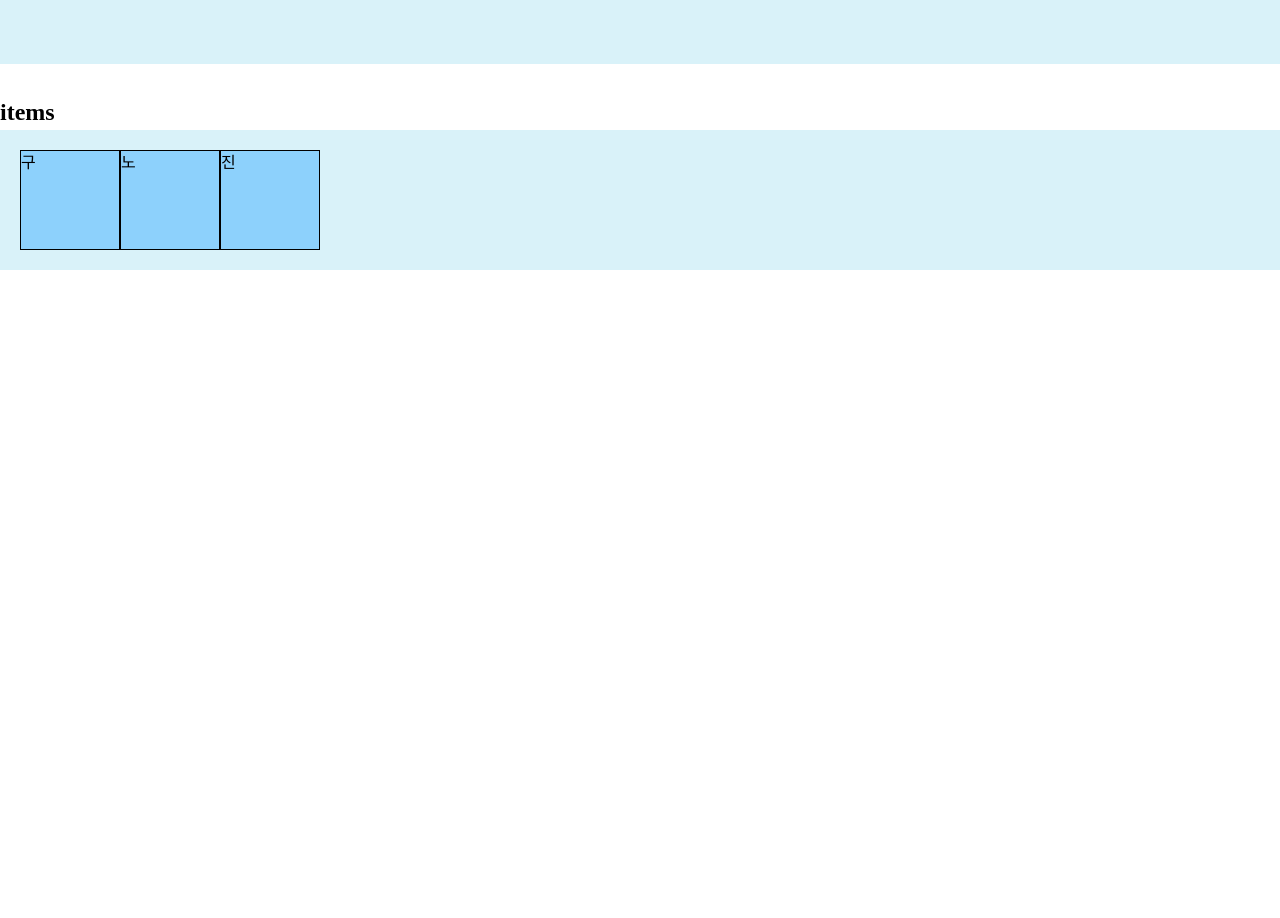
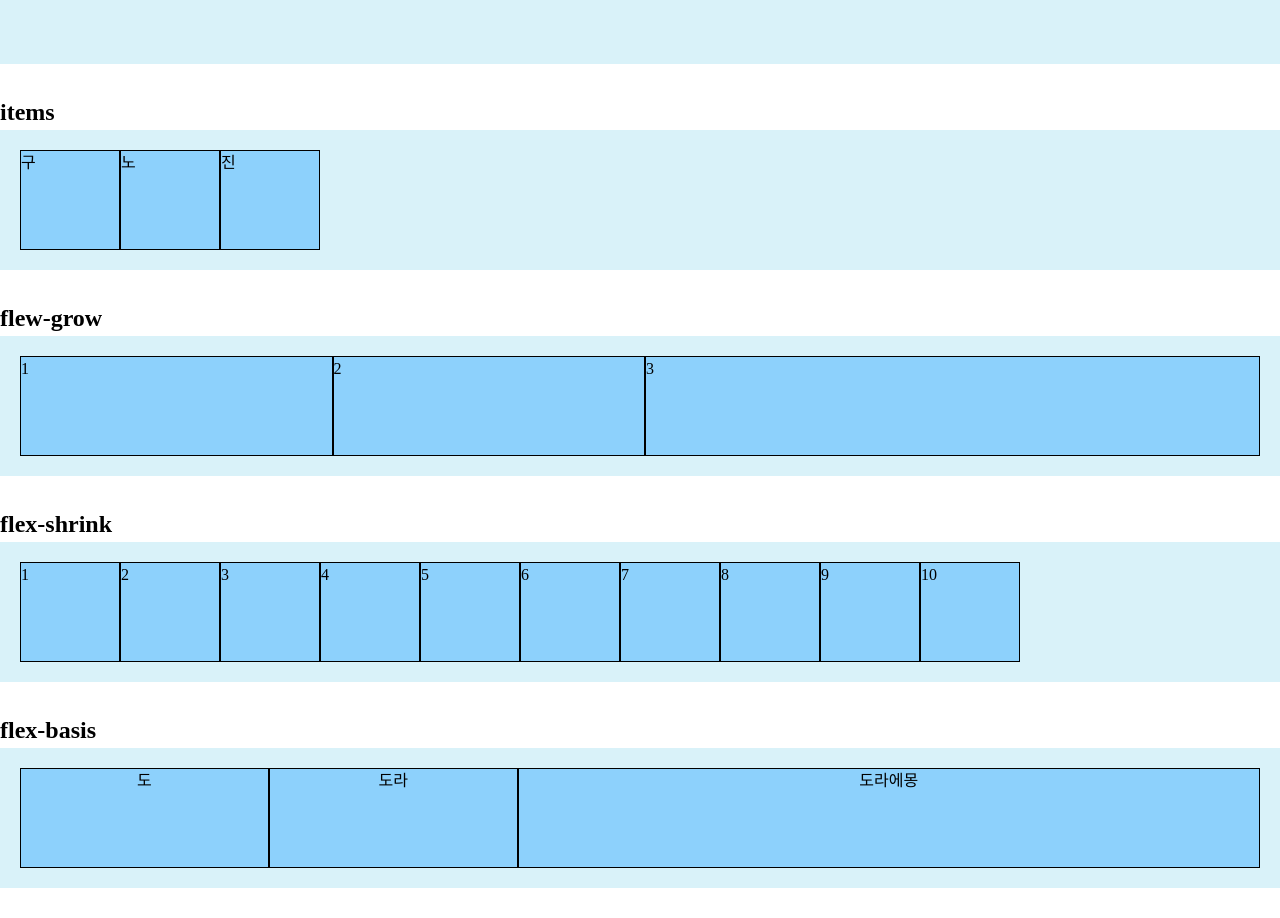
Before and after one commit to Imseesea/wuf-s, a plain HTML site: page 04-css/05-display.html in a window 1280 px wide. Shown: the part 2388-3306 px from the top of the page. Before the commit the page ends 2688 px from the top, so only its background shows below. Drawn offline with Linux system fonts and the light colour scheme.

Commit message:
reponsive

```diff
--- a/04-css/05-display.html
+++ b/04-css/05-display.html
@@ -222,6 +222,81 @@
       .box13 div:nth-child(2) {
         order: 3;
       }
+
+    </style>
+
+
+
+    <h2>flew-grow</h2>
+    <div class="box-g box14">
+      <div>1</div>
+      <div>2</div>
+      <div>3</div>
+    </div>
+    <style>
+      .box14 {
+        display: flex;
+      }
+      .box14 div {
+        width: auto;
+      }
+      .box14 div:first-child {
+        flex-grow: 1;
+      }
+      .box14 div:nth-child(2) {
+        flex-grow: 1;
+      }
+      .box14 div:nth-child(3) {
+        flex-grow: 2;
+      }
+    </style>
+
+
+    <h2>flex-shrink</h2>
+    <div class="box-g box15">
+      <div>1</div>
+      <div>2</div>
+      <div>3</div>
+      <div>4</div>
+      <div>5</div>
+      <div>6</div>
+      <div>7</div>
+      <div>8</div>
+      <div>9</div>
+      <div>10</div>
+    </div>
+    <style>
+      .box15 {
+        display: flex;
+      }
+      .box15 div:nth-child(3) {
+        flex-shrink: 0;
+      }
+    </style>
+    <h2>flex-basis</h2>
+    <div class="box-g box16">
+      <div>도</div>
+      <div>도라</div>
+      <div>도라에몽</div>
+    </div>
+    <style>
+      .box16 {
+          display: flex;
+      }
+      .box16 div {
+          /* 1:1:2 비율로 나누고 싶은데...
+          flex-basis: auto; (기본값) 글자의 갯수만큼 가로 사이즈가 늘어남
+          flex-basis: 0; 글자 갯수 상관 없이 비율대로 배치*/
+          flex-basis: 0;
+          width: auto;
+          text-align: center;
+      }
+      .box16 div:nth-child(-n+2) {
+          flex-grow: 1;
+      }
+      .box16 div:last-child {
+          flex-grow: 3;
+      }
     </style>
   </body>
 </html>
```
Also changed, not shown: 04-css/06-responsive.html (added, +116 -0 lines).
